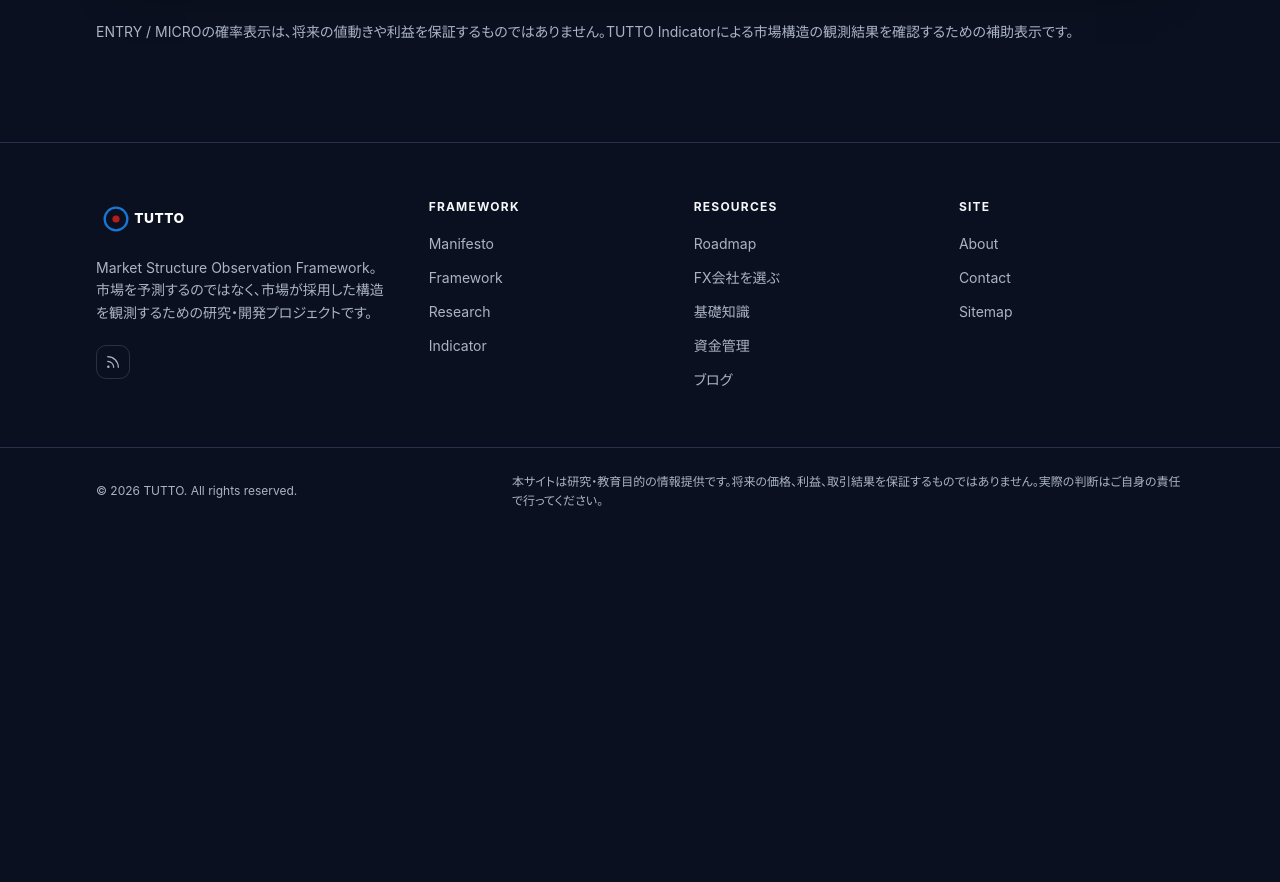
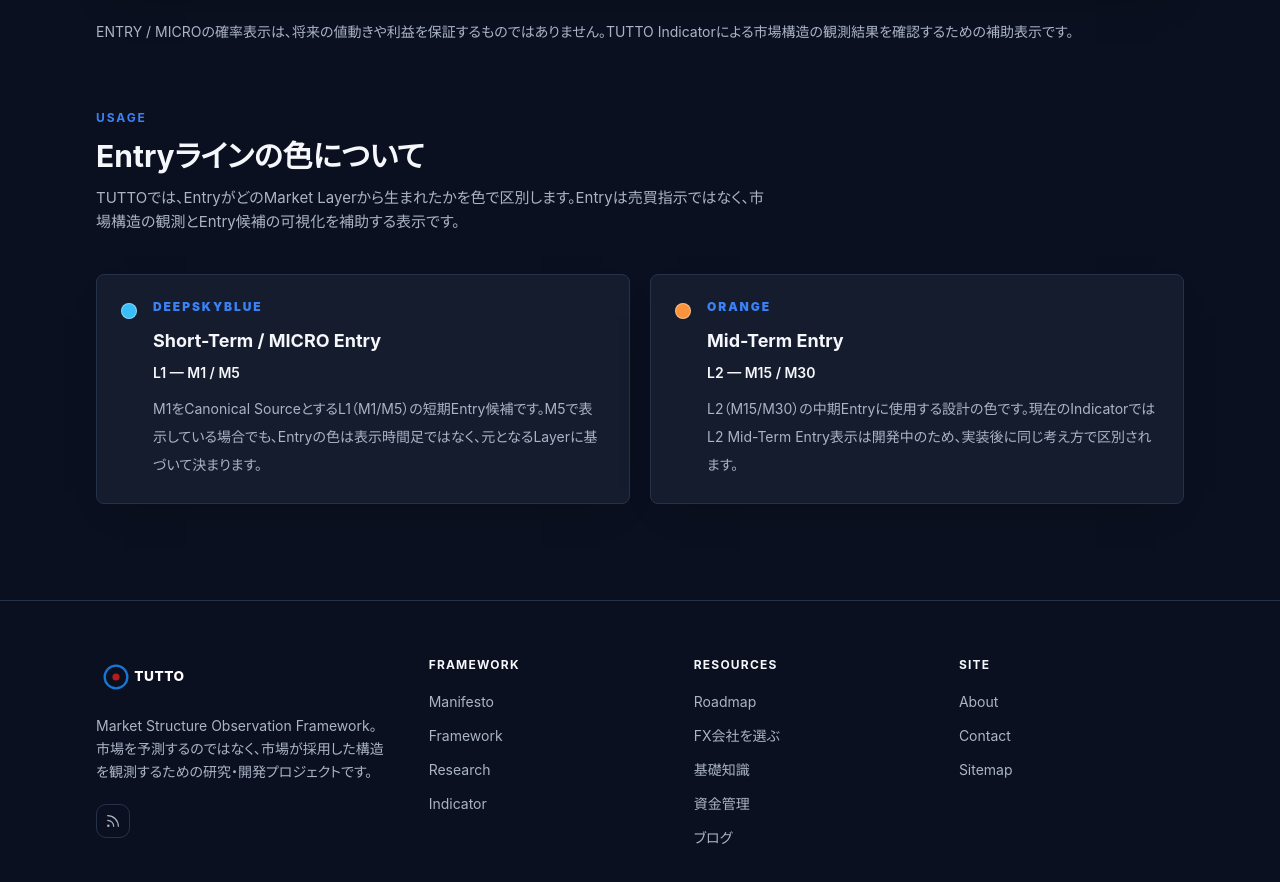
Before and after one commit to richfulllife923-ux/fx-education-site, a Next.js app: page /indicator in a window 1280 px wide. Shown: the part 1419-2301 px from the top of the page. Before the commit the page ends 1954 px from the top, so only its background shows below. Built offline with nearby package versions, Linux system fonts and the light colour scheme.

Commit message:
docs: explain TUTTO entry colors

```diff
--- a/app/indicator/page.tsx
+++ b/app/indicator/page.tsx
@@ -46,6 +46,25 @@
     subtitle: "恐怖指数",
     description: "市場全体のFear / Greed環境を確認するための指標です。",
     note: "現在の市場心理が、恐怖側にあるのか、強気側にあるのかを補助的に確認できます。",
+  },
+];
+
+const ENTRY_COLORS = [
+  {
+    color: "DeepSkyBlue",
+    title: "Short-Term / MICRO Entry",
+    layer: "L1 — M1 / M5",
+    description:
+      "M1をCanonical SourceとするL1（M1/M5）の短期Entry候補です。M5で表示している場合でも、Entryの色は表示時間足ではなく、元となるLayerに基づいて決まります。",
+    swatch: "bg-sky-400",
+  },
+  {
+    color: "Orange",
+    title: "Mid-Term Entry",
+    layer: "L2 — M15 / M30",
+    description:
+      "L2（M15/M30）の中期Entryに使用する設計の色です。現在のIndicatorではL2 Mid-Term Entry表示は開発中のため、実装後に同じ考え方で区別されます。",
+    swatch: "bg-orange-400",
   },
 ];
 
@@ -143,6 +162,29 @@
           ENTRY / MICROの確率表示は、将来の値動きや利益を保証するものではありません。TUTTO Indicatorによる市場構造の観測結果を確認するための補助表示です。
         </p>
       </section>
+
+      <section className="container-page mt-16">
+        <SectionHeading
+          eyebrow="Usage"
+          title="Entryラインの色について"
+          description="TUTTOでは、EntryがどのMarket Layerから生まれたかを色で区別します。Entryは売買指示ではなく、市場構造の観測とEntry候補の可視化を補助する表示です。"
+        />
+        <div className="grid grid-cols-1 gap-5 md:grid-cols-2">
+          {ENTRY_COLORS.map((entryColor) => (
+            <div key={entryColor.color} className="card p-6">
+              <div className="flex items-start gap-4">
+                <span className={`mt-1 h-4 w-4 shrink-0 rounded-full border border-white/40 ${entryColor.swatch}`} aria-hidden="true" />
+                <div>
+                  <p className="font-display text-xs font-black uppercase tracking-[0.16em] text-primary">{entryColor.color}</p>
+                  <h3 className="mt-3 text-lg font-bold text-text-primary">{entryColor.title}</h3>
+                  <p className="mt-2 text-sm font-semibold text-text-primary">{entryColor.layer}</p>
+                  <p className="mt-3 text-sm leading-7 text-text-secondary">{entryColor.description}</p>
+                </div>
+              </div>
+            </div>
+          ))}
+        </div>
+      </section>
     </div>
   );
 }
```
